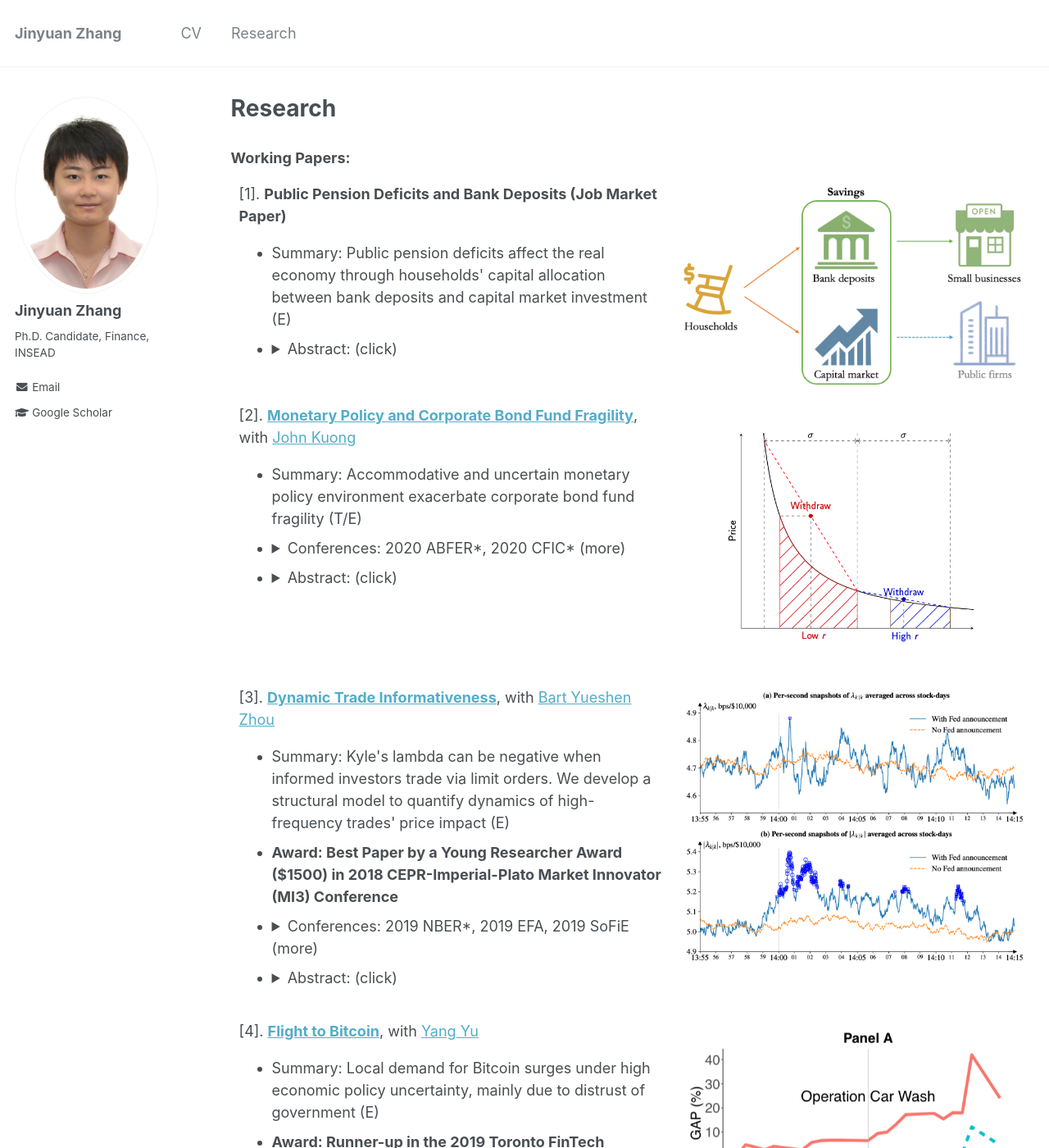
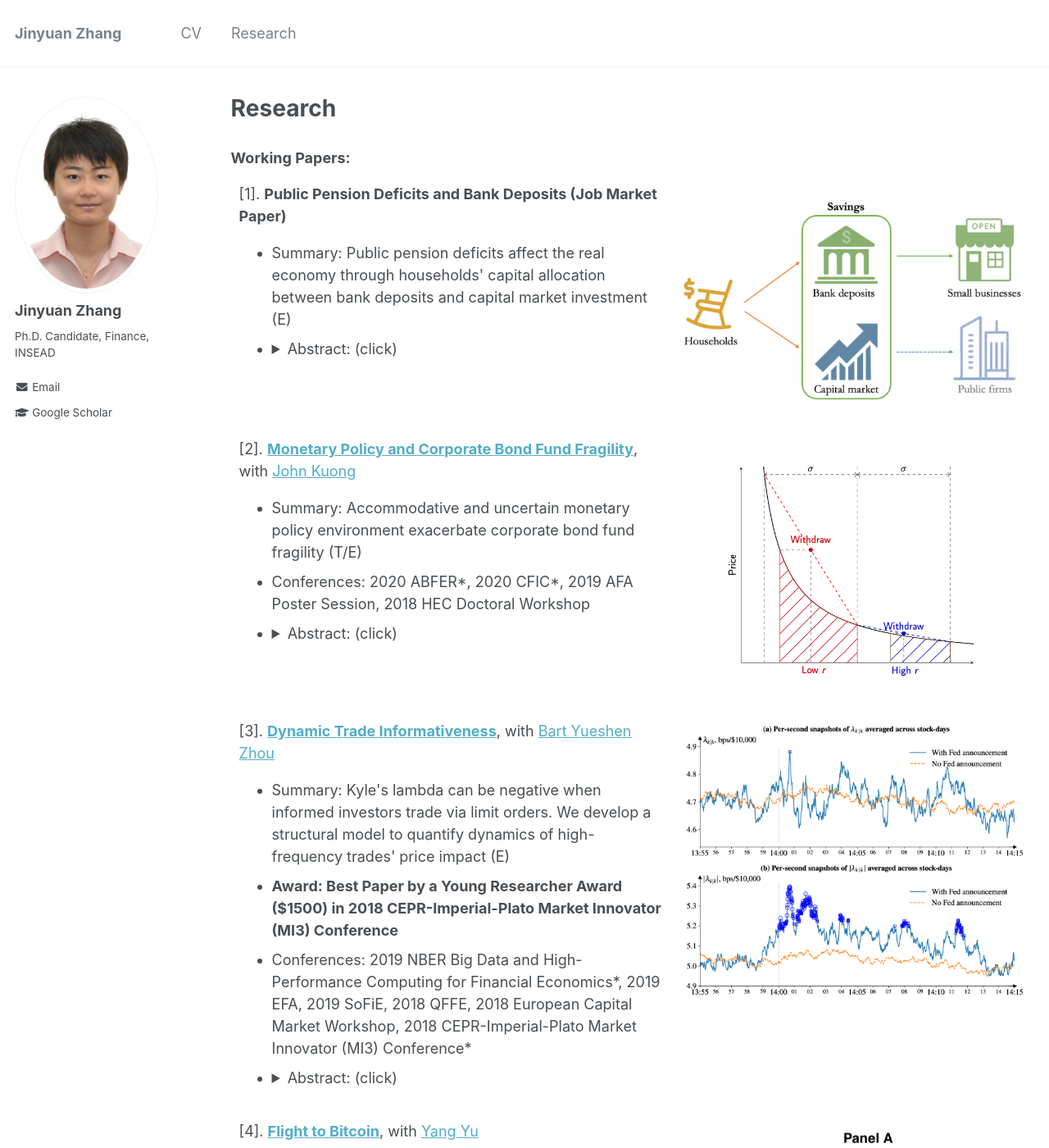
Before and after one commit to jinyuan-zhang/jinyuan-zhang.github.io, a Jekyll site: the page built from _pages/research.html, in a window 1280 px wide and 1400 px high. Shown: the whole window at 82% size. Built offline with Jekyll 4.4.1, drawn with Linux system fonts in a browser that asks for light colours; formulas are drawn with MathJax 3; some of the changed text lies outside the part shown.

Commit message:
Update research.html

```diff
--- a/_pages/research.html
+++ b/_pages/research.html
@@ -41,6 +41,7 @@ author_profile: true
 
 .aligncenter {
     text-align: center;
+    vertical-align: top;
 }
 
 </style>
@@ -58,14 +59,16 @@ author_profile: true
     <ul>
     <li>Summary: Public pension deficits affect the real economy through households' capital allocation between bank deposits and capital market investment (E)</li>
     <li><details>
-        <summary>Abstract: (click) </summary>
-            This paper examines the effect of public pension deficits on the real economy through households' capital allocations between bank deposits and capital market investment. I first show that higher pension deficits lead to more bank deposits and less capital market investments. I identify the causal impact of this effect by exploiting cross-sectional variations in U.S. state public pension deficits, and the quasi-exogenous shock of GASB rule changes. I then trace the impact of pension deficits on the real economy using staggered state pension reforms. Pension reforms, which alleviate pension deficits, induce deposits withdrawals from households. Such a shift causes significantly shrinkage on banks' balance sheets. Consequently, banks exposed to pension reforms lend less to small business non-pension-reforming states, scaling down new establishments and employment in these states. Overall, I show that pension reforms affect households’ allocation decisions which cause negative economic externalities in non-pension-reforming states.
-    </details>
+    <summary>Abstract: (click) </summary>
+        This paper examines the effect of public pension deficits on the real economy through households' capital allocations between bank deposits and capital market investment. I first show that higher pension deficits lead to more bank deposits and less capital market investments. I identify the causal impact of this effect by exploiting cross-sectional variations in U.S. state public pension deficits, and the quasi-exogenous shock of GASB rule changes. I then trace the impact of pension deficits on the real economy using staggered state pension reforms. Pension reforms, which alleviate pension deficits, induce deposits withdrawals from households. Such a shift causes significantly shrinkage on banks' balance sheets. Consequently, banks exposed to pension reforms lend less to small business non-pension-reforming states, scaling down new establishments and employment in these states. Overall, I show that pension reforms affect households’ allocation decisions which cause negative economic externalities in non-pension-reforming states.
+      </details>
     </li>
     </ul>
   </div>
   <div class="column right" >
-        <img src="/images/Pension.png" class="center" style="width:100%">
+      <p class="aligncenter">
+        <img src="/images/Pension.png" class="center" width="100%">
+      </p>
   </div>
 </div>
 
@@ -75,10 +78,7 @@ author_profile: true
         [2]. <a href="../files/191031_wholePaper.pdf"><strong>Monetary Policy and Corporate Bond Fund Fragility</strong></a>, with <a href="https://sites.google.com/site/johnkuongkcf/home">John Kuong</a>
     <ul>
     <li>Summary: Accommodative and uncertain monetary policy environment exacerbate corporate bond fund fragility (T/E)</li>
-    <li><details>
-    <summary>Conferences: 2020 ABFER*, 2020 CFIC* (more)</summary>
-    2019 AFA Poster Session, 2018 HEC Doctoral Workshop<br>  </details>
-    </li>
+    <li>Conferences: 2020 ABFER*, 2020 CFIC*, 2019 AFA Poster Session, 2018 HEC Doctoral Workshop</li>
     <li><details>
         <summary>Abstract: (click) </summary>
             This paper examines the flow patterns in corporate bond mutual funds under different monetary policy environment. We build a model of runs in funds with uncertain future interest rate, uncovering a novel outflow-to-interest-rate relationship. Consistent with the model’s predictions, we empirically find that outflows from funds increases when the fed funds target rate increases, the outflow-to-rate sensitivity is stronger under more accommodative and uncertain monetary policy environment, and these monetary-policy-induced flow sensitivities are greater when bond market is more liquid. Our results suggest that fragility in corporate bond funds could be an important unintended consequence of monetary policy.
@@ -101,10 +101,7 @@ author_profile: true
     <ul>
     <li>Summary: Kyle's lambda can be negative when informed investors trade via limit orders. We develop a structural model to quantify dynamics of high-frequency trades' price impact (E) </li>
     <li><strong>Award: Best Paper by a Young Researcher Award ($1500) in 2018 CEPR-Imperial-Plato Market Innovator (MI3) Conference</strong></li>
-      <li><details>
-          <summary>Conferences: 2019 NBER*, 2019 EFA, 2019 SoFiE (more) </summary>
-          2019 NBER Big Data and High-Performance Computing for Financial Economics*, 2018 QFFE, 2018 European Capital Market Workshop, 2018 CEPR-Imperial-Plato Market Innovator (MI3) Conference*
-      </details>
+    <li>Conferences: 2019 NBER Big Data and High-Performance Computing for Financial Economics*, 2019 EFA, 2019 SoFiE, 2018 QFFE, 2018 European Capital Market Workshop, 2018 CEPR-Imperial-Plato Market Innovator (MI3) Conference*</li>
     <li><details>
         <summary>Abstract: (click) </summary>
             This paper develops a structural model to examine high-frequency price dynamics. The key innovation is to allow trades' permanent price impact to be time-varying—dynamic trade informativeness. A distribution-free filtering technique pins the real-world data to the model. The filtered series significantly recover the efficient price innovation through the dynamics of trade informativeness, improve trades' explanatory power for future returns, distinguish informativeness from trades' aggressiveness, gauge informed investors' patience, and capture systematic patterns around scheduled and unscheduled events, as well as general intraday trends. The framework contributes to the better utilization of high-frequency trading data.
@@ -125,9 +122,7 @@ author_profile: true
     <li>Summary: Local demand for Bitcoin surges under high economic policy uncertainty, mainly due to distrust of government
      (E) </li>
     <li><strong>Award: Runner-up in the 2019 Toronto FinTech Conference</strong></li>
-    <li><details>
-        <summary>Conferences: 2019 CEBRA*, 2018 CICF* (more)</summary>
-       2019 Toronto FinTech Conference*, 2018 FinTech Conference in Bergen University*, 2018 Wharton-INSEAD Alliance, 2017 Shanghai FinTech Conference*
+    <li>Conferences: 2019 CEBRA*, 2018 CICF*, 2019 Toronto FinTech Conference*, 2018 FinTech Conference in Bergen University*, 2018 Wharton-INSEAD Alliance, 2017 Shanghai FinTech Conference*</li>
     <li>
     </details>
     <li><details>
```
